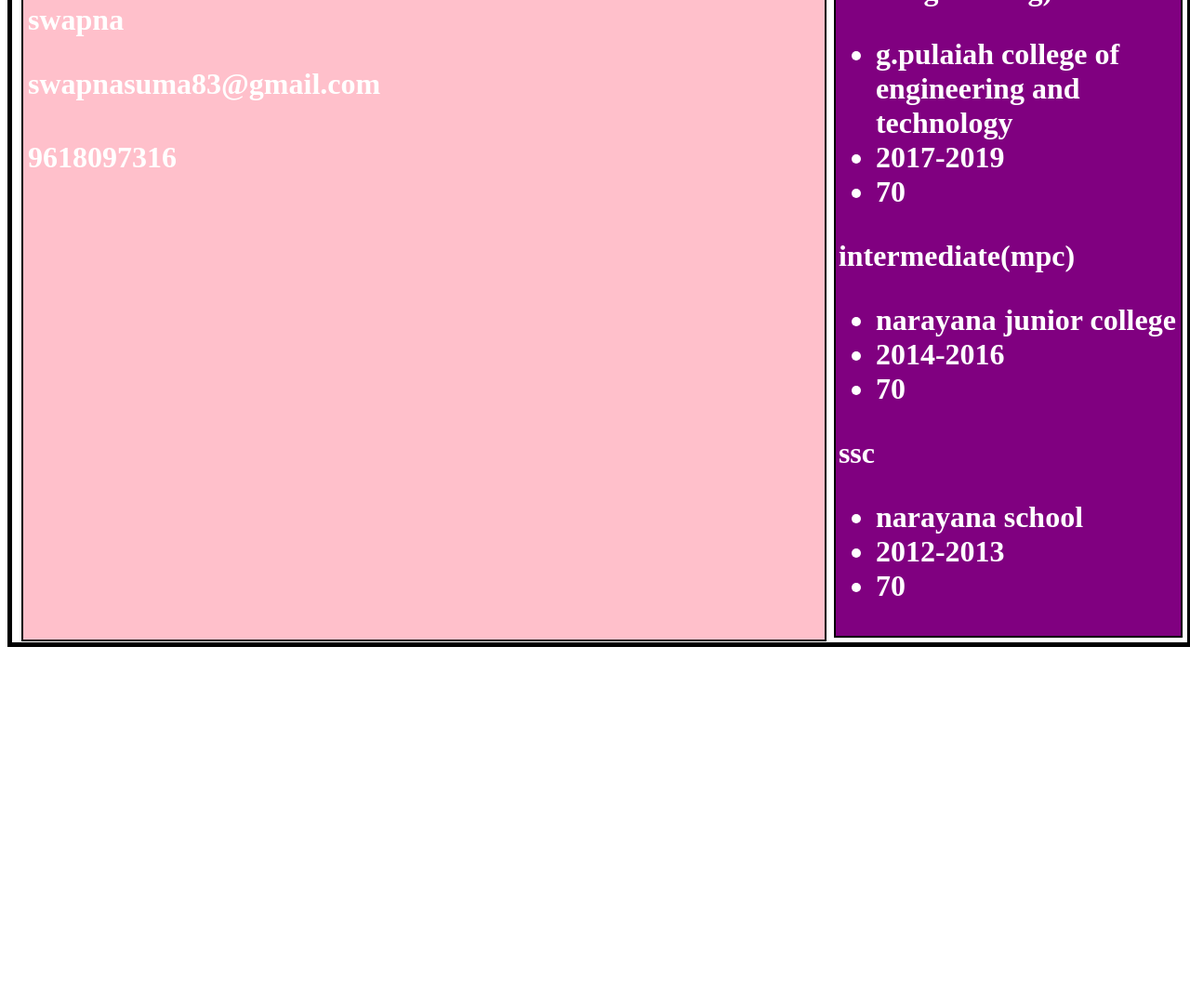
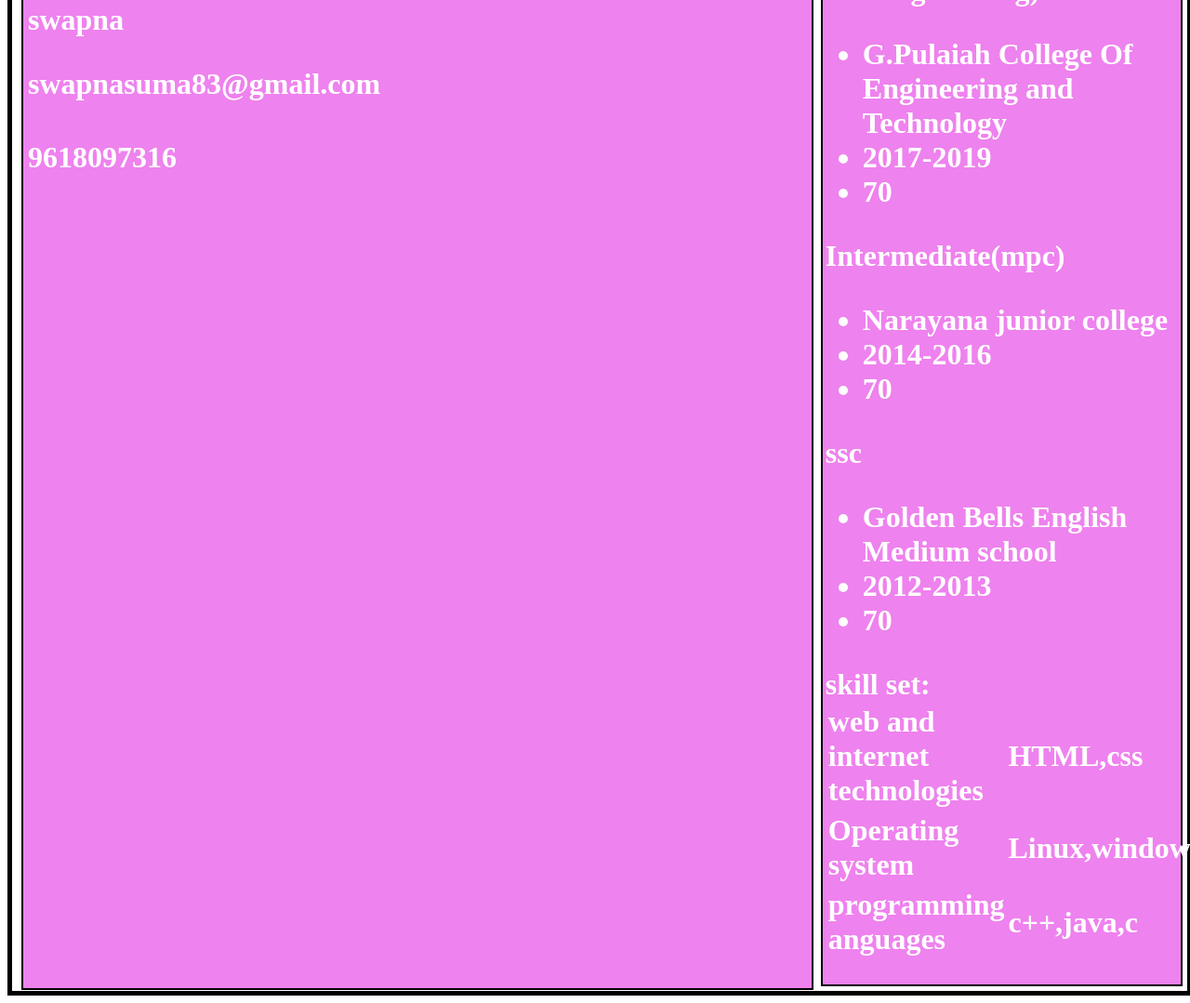
Before and after one commit to swapnA654/swapnaproject, a plain HTML site: page index.html in a window 1280 px wide. Shown: the part 181-1260 px from the top of the page at 93% size. Before the commit the page ends 885 px from the top, so only its background shows below. Drawn offline with Linux system fonts and the light colour scheme.

Commit message:
skill set

```diff
--- a/data.json
+++ b/data.json
@@ -8,26 +8,39 @@
   "education":[
     {
       "course":"B.Tech(computer science and engineering)",
-      "college":["g.pulaiah college of engineering and technology",
+      "college":["G.Pulaiah College Of Engineering and Technology",
       "2017-2019",
       "70"
     ]
   },
   {
-  "course":"intermediate(mpc)",
-  "college":["narayana junior college",
+  "course":"Intermediate(mpc)",
+  "college":["Narayana junior college",
     "2014-2016",
     "70"
   ]
 },
-
 {
 "course":"ssc",
-"college":["narayana school",
+"college":["Golden Bells English Medium school",
   "2012-2013",
   "70"
 
   ]
   }
+],
+"skills":[
+  {
+    "name":"web and internet technologies",
+    "value":"HTML,css"
+  },
+  {
+    "name":"Operating system",
+    "value":"Linux,windows"
+  },
+  {
+    "name":"programming anguages",
+    "value":"c++,java,c"
+  }
 ]
 }
--- a/index.html
+++ b/index.html
@@ -2,7 +2,7 @@
 <html lang="en" dir="ltr">
   <head>
     <meta charset="utf-8">
-    <meta name="viewpoint" content="width=device-width,initial-scale.0">
+    <meta name="viewpoint" content="width=device-width,initial-scale=1.0">
     <title>Resume project</title>
     <link rel="stylesheet" href="style.css">
   </head>
--- a/main.js
+++ b/main.js
@@ -7,8 +7,7 @@ function jsondata(file,callback){
     if(xhr.readyState === 4 && xhr.status === 200)
     {
   callback(xhr.responseText);
-  }
-
+}
 };
 xhr.send();
 }
@@ -18,9 +17,10 @@ jsondata("data.json",function(text) {
   console.log(data);
   ba(data.basics);
   educa(data.education);
+  skills1(data.skills);
 
 })
-var main=document.querySelector('.main');
+var main=document.querySelector('.main')
 //left div creation
 var left=document.createElement("div");
 left.classList.add("left");
@@ -75,3 +75,18 @@ for(i in education){
 }
 }
 }
+function skills1(skills) {
+var skill_title=document.createElement("h1");
+skill_title.textContent="skill set:";
+//skills.appendChild(document.createElement(HR))
+right.appendChild(skill_title);
+var table=document.createElement("table");
+table.classList.add("table");
+skill_title.appendChild(table);
+var row="";
+for(i=0; i<skills.length; i++){
+  row+="<tr><td>"+skills[i].name+"</td><td>"+skills[i].value+"</td><tr>";
+}
+  table.innerHTML=row;
+
+}
--- a/style.css
+++ b/style.css
@@ -9,7 +9,7 @@
   border: 2px solid #000;
   padding: 5px;
   margin: 5px 3px 1px 10px;
-  background-color: Dodgerblue;
+  background-color: ;
 
 }
 .right{
@@ -17,7 +17,7 @@
   border: 2px solid #000;
   padding: 3px;
   margin: 5px;
-  background-color: violet;
+  background-color: ;
 }
 #name{
   color: #fff;
@@ -50,7 +50,7 @@ h2{
     border: 2px solid #000;
     padding-left: 5px;
     margin: 5px 3px 1px 10px;
-    background-color: pink;
+    background-color: ;
 
   }
   .right{
@@ -58,7 +58,7 @@ h2{
     border: 2px solid #000;
     padding: 3px;
     margin: 5px;
-    background-color: blue;
+    background-color: ;
   }
   #name{
     color: #fff;
@@ -94,7 +94,7 @@ h2{
   border: 2px solid #000;
   padding-left: 5px;
   margin: 5px 3px 1px 10px;
-  background-color: Dodgerblue;
+  background-color: ;
 
 }
 
@@ -103,7 +103,7 @@ h2{
   border: 2px solid #000;
   padding-right: 3px;
   margin: 5px;
-  background-color: violet;
+  background-color: ;
 
 }
 #name{
@@ -140,7 +140,7 @@ h2{
   border: 2px solid #000;
   padding-left: 5px;
   margin: 5px 3px 1px 10px;
-  background-color: pink;
+  background-color: violet;
 
 }
 
@@ -149,7 +149,7 @@ h2{
   border: 2px solid #000;
   padding-right: 3px;
   margin: 5px;
-  background-color: purple;
+  background-color: violet;
 
 }
 #name{
```
